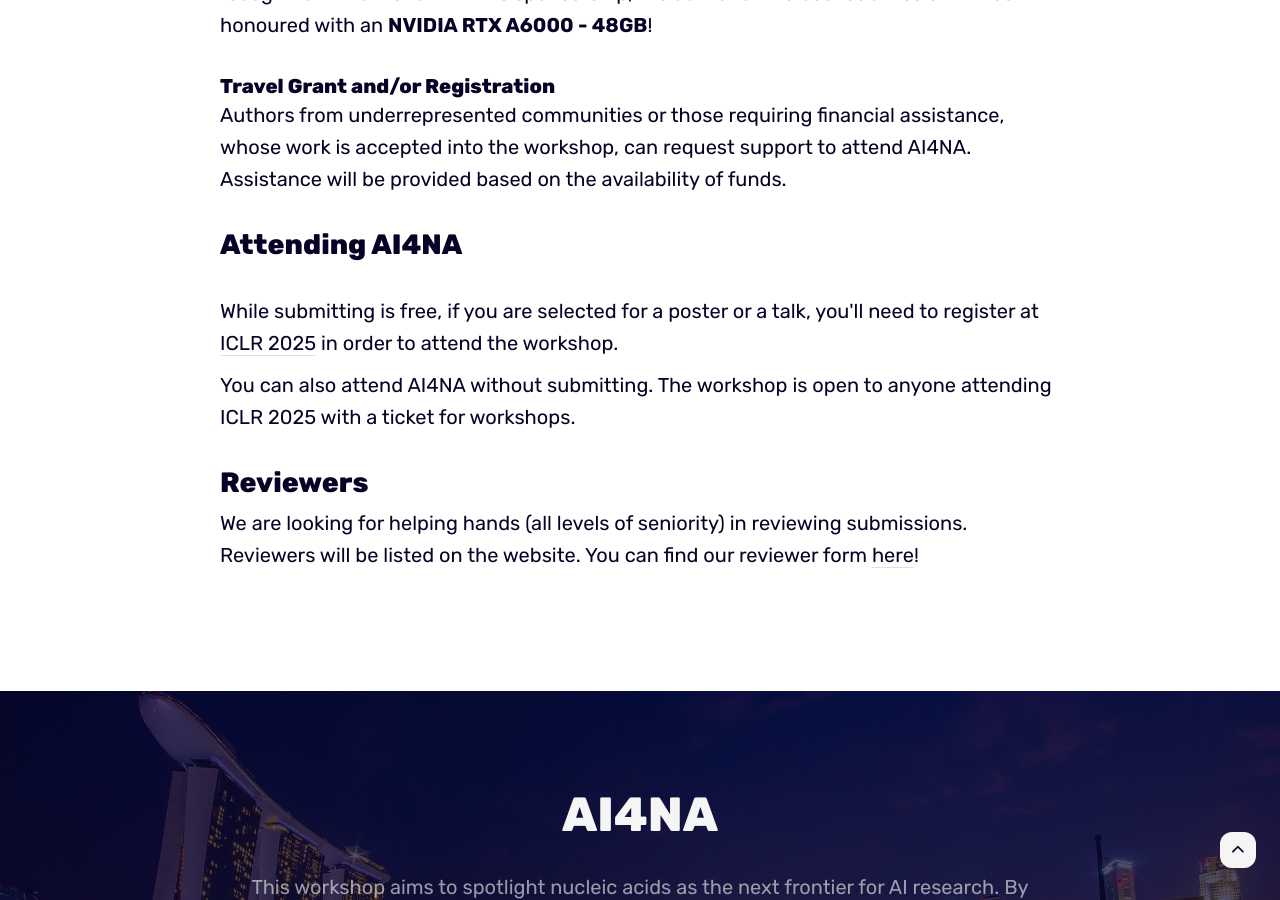
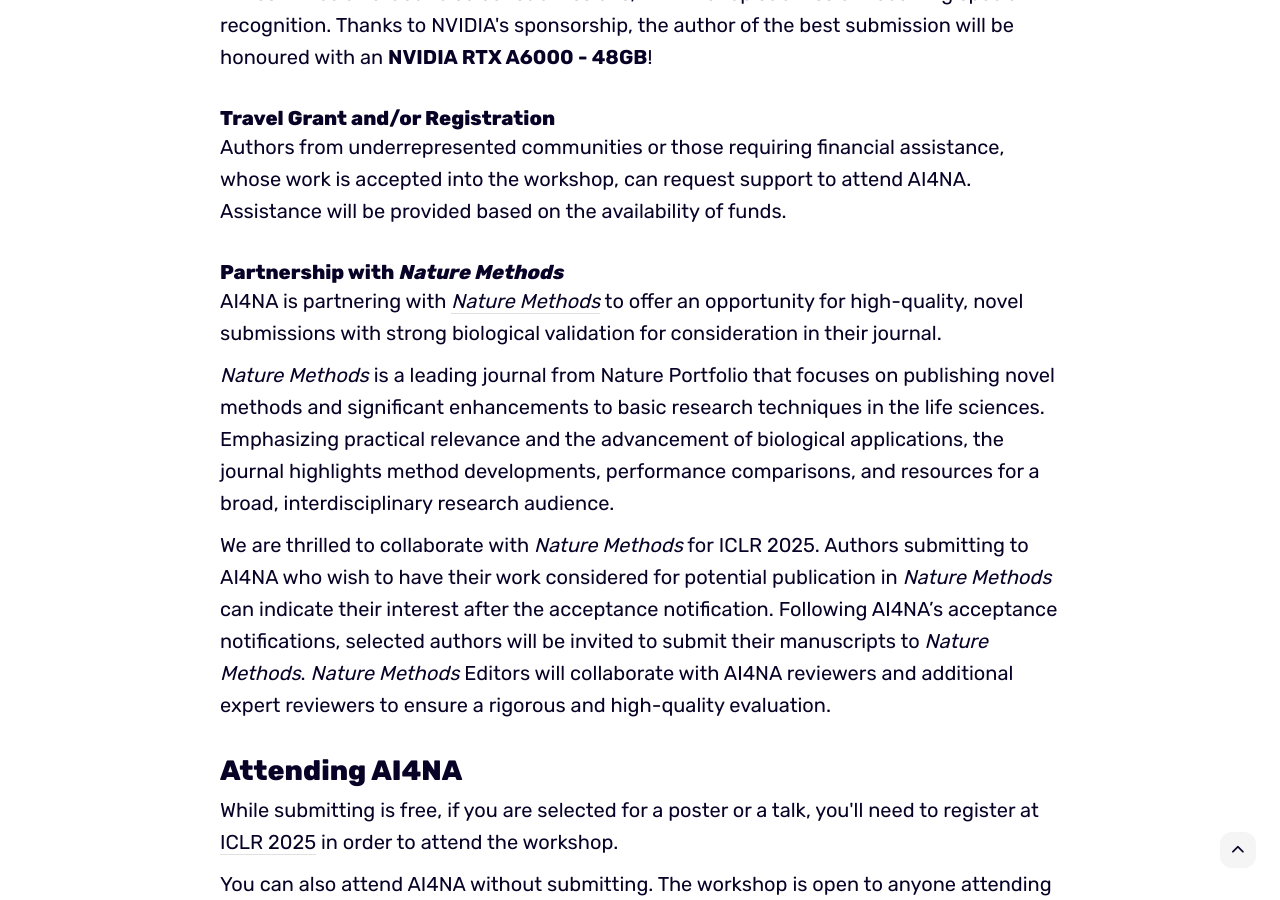
Before and after one commit to ai4na-workshop/ai4na-workshop.github.io, a Jekyll site: the page built from _pages/submissions.md, in a window 1280 px wide and 900 px high, scrolled down 5719 px. Built offline with Jekyll 4.4.1, drawn with Linux system fonts in a browser that asks for light colours; some of the changed text lies outside the part shown.

Commit message:
nat methods, announcement and ai4s new workshop

```diff
--- a/_includes/section-hero.html
+++ b/_includes/section-hero.html
@@ -116,11 +116,11 @@
             <!-- Second Div with the first link -->
             <div style="margin-left: 2%;">
               <ul>
+                <li><a href="{{ '/submissions#nat-methods-parthership' | relative_url }}" class="myLink">
+                  Partnership with <i>Nature Methods!</i></a></li>
+
                 <li><a href="https://openreview.net/group?id=ICLR.cc/2025/Workshop/AI4NA" target="_blank" rel="noopener noreferrer" class="myLink">
                   Paper submissions are open! </a></li>
-
-                <li><a href="{{ '/submissions' | relative_url }}" class="myLink">
-                  Call for Papers updated! Click to learn more. </a></li>
 
                 <li><a href="https://docs.google.com/forms/d/e/1FAIpQLSffOqB69EjcDN9E_dJ_lvSRMKg7NBCKTkWc7afWa8j0-jOZ_w/viewform" target="_blank" rel="noopener noreferrer" class="myLink">
                   Sign up to volunteer as a paper reviewer!</a></li>
--- a/_pages/submissions.md
+++ b/_pages/submissions.md
@@ -34,6 +34,8 @@ other AI for science workshops at ICLR 2025, such as:</p>
     <li style="margin-bottom: 0;"> <a href="https://iclragenticai.github.io/" target="_blank">Towards Agentic AI for Science: Hypothesis Generation, Comprehension, Quantification, and Validation</a> </li>
     <li style="margin-bottom: 0;"> <a href="https://www.gembio.ai/" target="_blank">Generative and Experimental Perspectives for Biomolecular Design</a> </li>
     <li style="margin-bottom: 0;"> <a href="https://multiscale-ai.github.io/" target="_blank">Machine Learning Multiscale Processes</a>
+    </li>
+    <li style="margin-bottom: 0;"> <a href="https://www.climatechange.ai/events/iclr2025" target="_blank">Tackling Climate Change with Machine Learning</a>
     </li>
 </ul>
 
@@ -229,9 +231,29 @@ AI4NA OpenReview Venue.
     financial assistance, whose work is accepted into the workshop,
     can request support to attend AI4NA. Assistance will be provided
     based on the availability of funds.</p>
+<a id="nat-methods-parthership"></a>
+<h4 style="margin-bottom: 0;">Partnership with <i>Nature Methods</i></h4>
+<p style="margin-bottom: 10px;">AI4NA is partnering with
+    <a href="https://www.nature.com/nmeth/" target="_blank"><i>Nature Methods</i></a>
+    to offer an opportunity for high-quality, novel submissions with strong
+    biological validation for consideration in their journal.</p>
+<p style="margin-bottom: 10px;"><i>Nature Methods</i> is a leading journal from Nature Portfolio
+    that focuses on publishing novel methods and significant enhancements
+    to basic research techniques in the life sciences. Emphasizing practical
+    relevance and the advancement of biological applications, the journal
+    highlights method developments, performance comparisons, and resources
+    for a broad, interdisciplinary research audience.</p>
+<p> We are thrilled to collaborate with <i>Nature Methods</i> for ICLR 2025.
+    Authors submitting to AI4NA who wish to have their work considered for
+    potential publication in <i>Nature Methods</i> can indicate their interest
+    after the acceptance notification. Following AI4NA’s acceptance
+    notifications, selected authors will be invited to submit their
+    manuscripts to <i>Nature Methods</i>. <i>Nature Methods</i> Editors will
+    collaborate with AI4NA reviewers and additional expert reviewers
+    to ensure a rigorous and high-quality evaluation.</p>
 
+<a id="attending-ai4na"></a>
 <h2 style="margin-bottom: 5px;">Attending AI4NA</h2>
-<a id="attending-ai4na"></a>
 <p style="margin-bottom: 10px;">While submitting is free, if you are selected for a poster or
 a talk, you'll need to register at <a href="https://iclr.cc/Register2" target="_blank">ICLR 2025</a> in order
 to attend the workshop.</p>
```
Also changed, not shown: 5 other files.
